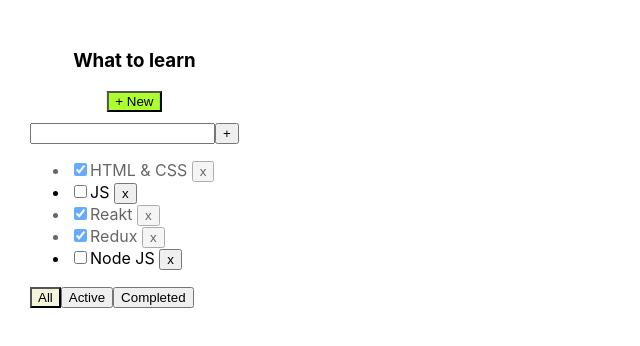
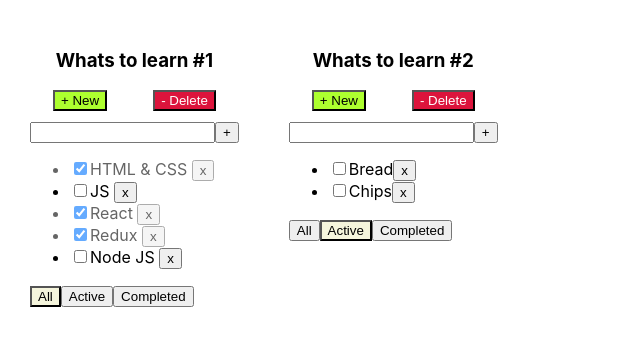
Before and after one commit to DenisLoza/TodoList_oldVersion, a React (Create React App) app: page / in a window 1280 px wide. Shown: the top 346 px of the page, without its empty margins (0-640 px from the left). Built offline with nearby package versions, Linux system fonts and the light colour scheme; the HTML template or start-up script is replaced by a standard one.

Commit message:
preparing data for managing multiple to-do lists + delete list

```diff
--- a/src/App.css
+++ b/src/App.css
@@ -24,10 +24,17 @@
   opacity: 0.6;
 }
 
+.btn {
+  display: flex;
+  justify-content: space-around;
+}
 .btn-new-todo {
-  position: relative;
-  left: 50%;
-  transform: translate(-50%, 0);
   background-color: greenyellow;
   margin-bottom: 10px;
 }
+
+.btn-del-todo {
+  background-color: crimson;
+  margin-bottom: 10px;
+  color: white;
+}
--- a/src/App.tsx
+++ b/src/App.tsx
@@ -7,43 +7,63 @@ import {v1} from 'uuid';
 
 export type FilterValuesType = "All" | "Completed" | "Active";
 
+type todoListType ={
+  id: string
+  title: string
+  filter: FilterValuesType
+};
+
+type TasksStateType = {
+  [key: string]: Array<tasksType>
+}
 
 function App() {
 
-  // Переменная завернута в Хук1 useState
-let [tasks, setTasks] = useState( [
+  // Генерируем id для каждого туду листа
+  let todoListId1 = v1();
+  let todoListId2 = v1();
+
+  // Состояние всех туду листов. Хук useState
+  let [todoList, setTodoList] = useState <Array<todoListType>> ([
+    { id: todoListId1, title: "Whats to learn #1", filter: "All" },
+    { id: todoListId2, title: "Whats to learn #2", filter: "Active" }
+  ]);
+
+  // ОТДЕЛЬНЫЙ todo List
+  let [tasks, setTasks] = useState <TasksStateType> ({
+    [todoListId1]: [
       {id: v1(), title: "HTML & CSS ", isDone: true},
       {id: v1(), title: "JS ", isDone: false},
-    {id: v1(), title: "Reakt ", isDone: true},
+      {id: v1(), title: "React ", isDone: true},
       {id: v1(), title: "Redux ", isDone: true},
       {id: v1(), title: "Node JS ", isDone: false},
-  ]);
-
-  // let tasks2: Array<tasksType> = [
-  //   { id: 1.0, title: "Batman ", isDone: true },
-  //   { id: 1.1, title: "StarWars ", isDone: true },
-  //   { id: 1.2, title: "Saw ", isDone: false },
-  // ]
-
-  // let tasks3: Array<tasksType> = [
-  //   { id: 2.0, title: "Katatonia ", isDone: true },
-  //   { id: 2.1, title: "Carcass ", isDone: false },
-  //   { id: 2.2, title: "Metallica ", isDone: true },
-  // ]
+    ],
+    [todoListId2]: [
+      {id: v1(), title: "Milk", isDone: true},
+      {id: v1(), title: "Bread", isDone: false},
+      {id: v1(), title: "Beer", isDone: true},
+      {id: v1(), title: "Fish", isDone: true},
+      {id: v1(), title: "Chips", isDone: false},
+    ]
+  });
 
 
   // фильтр тасок на удаление по нажатию клавиши Х взаимодействует с хук1
-  function removeTask(id: string) {
-    let filtredTasks = tasks.filter(t => t.id !== id)
-    setTasks(filtredTasks);
+  function removeTask(id: string, todoListId: string) {
+    // Через переменную todoList мы узнаем конкретный тудулист, например: todoListId1
+    let todoList = tasks[todoListId];
+    // Пропускаем через фильтр таску для конкретного тудулиста
+    tasks[todoListId] = todoList.filter(t => t.id !== id);
+    setTasks({...tasks});
   }
 
   // Функция для обработки чекбокса таски выполнено или не выполнено
-  function changeStatus (id: string, isDone: boolean) {
-    let task = tasks.find(t => t.id === id);
+  function changeStatus (id: string, isDone: boolean, todoListId: string) {
+    let todoList = tasks[todoListId];
+    let task = todoList.find(t => t.id === id);
     if (task) {
       task.isDone = isDone;
-      setTasks([...tasks]); /*Копируем массив тасок через деструктуризацию и отдаем в useState для перерисовки*/
+      setTasks({...tasks}); /*Копируем массив тасок через деструктуризацию и отдаем в useState для перерисовки*/
     }
   }
 
@@ -51,24 +71,33 @@ let [tasks, setTasks] = useState( [
   let [filter, setFilter] = useState<FilterValuesType>("All");
 
   // Функция передает значение по нажатию кнопок "all-active-completed" в ф-цию setFilter для хука2
-  function changeFilter(value: FilterValuesType) {
-    setFilter(value);
+  // function changeFilter(value: FilterValuesType) {
+  //   setFilter(value);
+  // }
+  function changeFilter(value: FilterValuesType, todoListId: string) {
+   let todo = todoList.find(tl => tl.id === todoListId);
+   if (todo) {
+     todo.filter = value
+   };
+    setTodoList([...todoList]);
   }
 
+
   // Функция добавления новой таски по клику на кнопку +
-  function addTask(title: string) {
+  function addTask(title: string, todoListId: string) {
     let newTask = {id: v1(), title: title, isDone: false};
-    let newTasks = [newTask, ...tasks];  /*Создаем новый массив добавляя новую таcку в начало и остальные таски из старого массива tasks*/
-    setTasks(newTasks); /*Отдаем новый полученный список тасок в useState для изменения*/
+    let todoList = tasks[todoListId];
+    tasks[todoListId] = [newTask, ...todoList];  /*Создаем новый массив добавляя новую таcку в начало и остальные таски из старого массива tasks*/
+    setTasks({...tasks}); /*Отдаем новый полученный список тасок в useState для изменения*/
   }
 
-  // Фильтр тасок по нажатию кнопок completed - active
-  let tasksForTodolist = tasks;
-  if (filter === "Completed") {
-    tasksForTodolist = tasks.filter(t => t.isDone === true);
-  }
-  if (filter === "Active") {
-    tasksForTodolist = tasks.filter(t => t.isDone === false);
+  // Удаление Туду ЛИСТА целиком
+  function removeTodoList (todoListId:string) {
+    let newTodoList = todoList.filter(tl => tl.id !== todoListId);
+    setTodoList(newTodoList);
+    // Удаляем все таски в удаленном туду листе
+    delete tasks[todoListId];
+    setTasks({...tasks})
   }
 
   // Функция для добавления нового листа дел
@@ -76,19 +105,38 @@ let [tasks, setTasks] = useState( [
     console.log("Hello");
   }
 
+
   // Отрисовка списка тасок
   return (
       <div className="App">
-        <TodoList title="What to learn"
-                  filter={filter} /*Св-во передает значение класса для активной кнопки all-active-comp*/
-                  tasks={tasksForTodolist}
+
+        {todoList.map(tl => {
+
+          // Фильтр тасок по нажатию кнопок completed - active
+          let tasksForTodoList = tasks[tl.id];
+          if (tl.filter === "Completed") {
+            tasksForTodoList = tasksForTodoList.filter(t => t.isDone === true);
+          }
+          if (tl.filter === "Active") {
+            tasksForTodoList = tasksForTodoList.filter(t => t.isDone === false);
+          }
+
+        return (
+            <TodoList id={tl.id}
+                      key={tl.id}
+                      title={tl.title}
+                      filter={tl.filter} /*Св-во передает значение класса для активной кнопки all-active-comp*/
+                      tasks={tasksForTodoList}
                       removeTask={removeTask}
                       changeFilter={changeFilter}
                       addTask={addTask}
                       changeTaskStatus={changeStatus}
-                  addBoard={addBoard}/>
+                      addBoard={addBoard}
+                      removeTodoList={removeTodoList}/>
+            )
+        })}
       </div>
-  );
-}
+  )
+};
 
 export default App;
--- a/src/TodoList.tsx
+++ b/src/TodoList.tsx
@@ -10,14 +10,17 @@ export type tasksType = {
 }
 // Типизируем данные для всего Списка дел
 type TodoListType = {
+    id: string
+    key: string
     title: string
     filter: FilterValuesType
     tasks: Array<tasksType>
-    removeTask: (id: string) => void
-    changeFilter: (value: FilterValuesType) => void
-    addTask: (NewTaskTitle: string) => void
-    changeTaskStatus:(id: string, isDone: boolean) => void;
-    addBoard: () => void;
+    removeTask: (id: string, todoList: string) => void
+    changeFilter: (value: FilterValuesType, todoListId: string) => void
+    addTask: (NewTaskTitle: string, todoList: string) => void
+    changeTaskStatus:(id: string, isDone: boolean, todoList: string) => void
+    addBoard: () => void
+    removeTodoList: (todoListId: string) => void
 }
 
 
@@ -32,7 +35,7 @@ export function TodoList(props: TodoListType) {
     function addTask() {
         let trimedTitle = NewTaskTitle.trim(); /*Функция убирает все пробелы из строки и то, что осталось засовывает в переменную */
         if (trimedTitle) {               /*Таска добавляется если строка не пустая*/
-            props.addTask(trimedTitle); /*Добавляется таска, но убираются слева и справа все пробелы*/
+            props.addTask(trimedTitle, props.id); /*Добавляется таска, но убираются слева и справа все пробелы*/
         } else {
             setError("Title is required!")
         }
@@ -48,22 +51,28 @@ export function TodoList(props: TodoListType) {
     /*При нажатии на Enter (charCode=13) добавляется новая таска*/
     const onKeyPressHandler = (e: KeyboardEvent<HTMLInputElement>) => {
         if (e.charCode === 13) {
-            props.addTask(NewTaskTitle);
+            props.addTask(NewTaskTitle, props.id);
             setNewTaskTitle("");
         }
     }
 
 
 
-    const onAllClickHandler = () => props.changeFilter("All");
-    const onActiveClickHandler = () => props.changeFilter("Active");
-    const onCompletedClickHandler = () => props.changeFilter("Completed");
+    const onAllClickHandler = () => props.changeFilter("All", props.id);
+    const onActiveClickHandler = () => props.changeFilter("Active", props.id);
+    const onCompletedClickHandler = () => props.changeFilter("Completed", props.id);
+
+    // Удаление таски целиком
+    const deleteTask = () => props.removeTodoList(props.id);
 
     return (
         // Вывод названия Списка дел и поле ввода input с кнопкой "+"
         <div>
             <h3>{props.title}</h3>
+            <div className={"btn"}>
             <button className={"btn-new-todo"} onClick={props.addBoard}>+ New</button>
+            <button className={"btn-del-todo"} onClick={deleteTask}>- Delete</button>
+            </div>
             <div>
                 <input value={NewTaskTitle}
                        onChange={onNewTitleChangeHandler}
@@ -78,11 +87,11 @@ export function TodoList(props: TodoListType) {
             {/*Формирование списка тасок*/}
             <ul>
                 {props.tasks.map(t => {
-                    const onRemoveHandler = () => {props.removeTask(t.id);}
+                    const onRemoveHandler = () => {props.removeTask(t.id, props.id);}
 
                     // Функция следит за событием на чек боксе таски и отдает значение в стейт
                     const onChangeHandler = (e: ChangeEvent<HTMLInputElement>) => {
-                        props.changeTaskStatus(t.id, e.currentTarget.checked);
+                        props.changeTaskStatus(t.id, e.currentTarget.checked, props.id);
                     }
                     /*Если таска выполнена, то класс "is-done" если нет, то класса нет*/
                     return <li key={t.id} className={t.isDone ? "is-done" : ""}>
```
Lines whose indentation alone changed are shown as unchanged.
